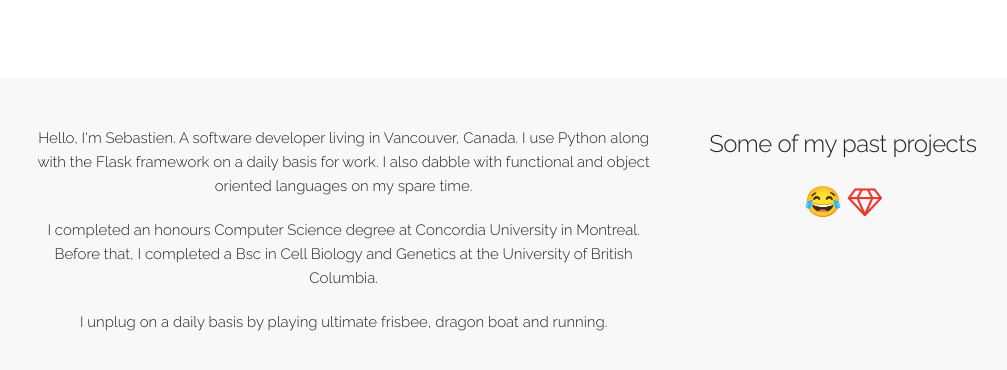
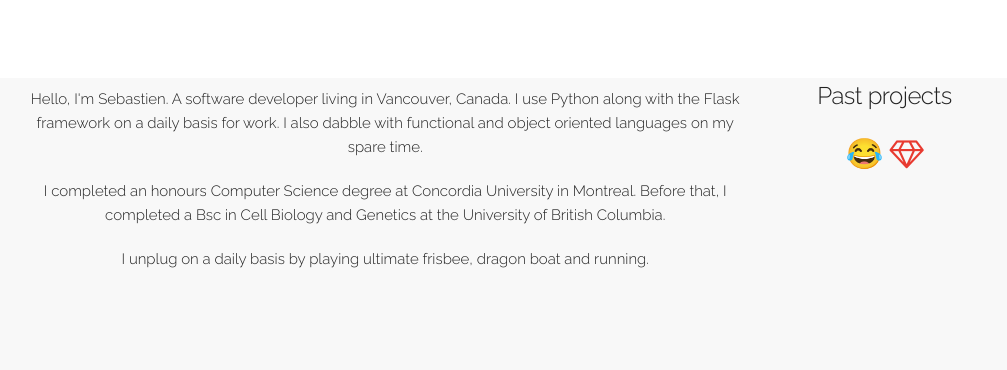
Before and after one commit to luongs/luongs.github.io, a plain HTML site: page index.html in a window 1280 px wide. Shown: the part 338-708 px from the top of the page, without its empty margins (130-1137 px from the left). Drawn offline with Linux system fonts and the light colour scheme.

Commit message:
Update layout and bio content

```diff
--- a/index.html
+++ b/index.html
@@ -31,15 +31,15 @@
 <section class="projects">
   <div class="container">
     <div class="row">
-      <div class="two-thirds column" style="margin-top: 5%">
+      <div class="nine columns" style="margin-top: 1%">
 	      <h6> Hello, I'm Sebastien. A software developer living in Vancouver, Canada. I use Python along with the Flask framework on a daily basis for work. I also dabble with functional and object oriented languages on my spare time.   </h6>
         <h6> I completed an honours Computer Science degree at Concordia University in Montreal. Before that, I completed a Bsc in Cell Biology and Genetics at the University of British Columbia.  </h6>
         <h6> I unplug on a daily basis by playing ultimate frisbee, dragon boat and running.
         </h6>
       </div>
-      <div class="one-third column" style="margin-top: 5%">
-        <h5> Some of my past projects   </h5>
-        <h4>  &#x1F602 <a href="http://gem-finder.herokuapp.com/"><i class="fa fa-diamond"> </i></a></h4>
+    <div class="three columns">
+        <h5> Past projects  </h5>
+        <h4> &#x1F602 <a href="http://gem-finder.herokuapp.com/"><i class="fa fa-diamond"> </i></a></h4>
       </div>
     </div>
   </div>
```
